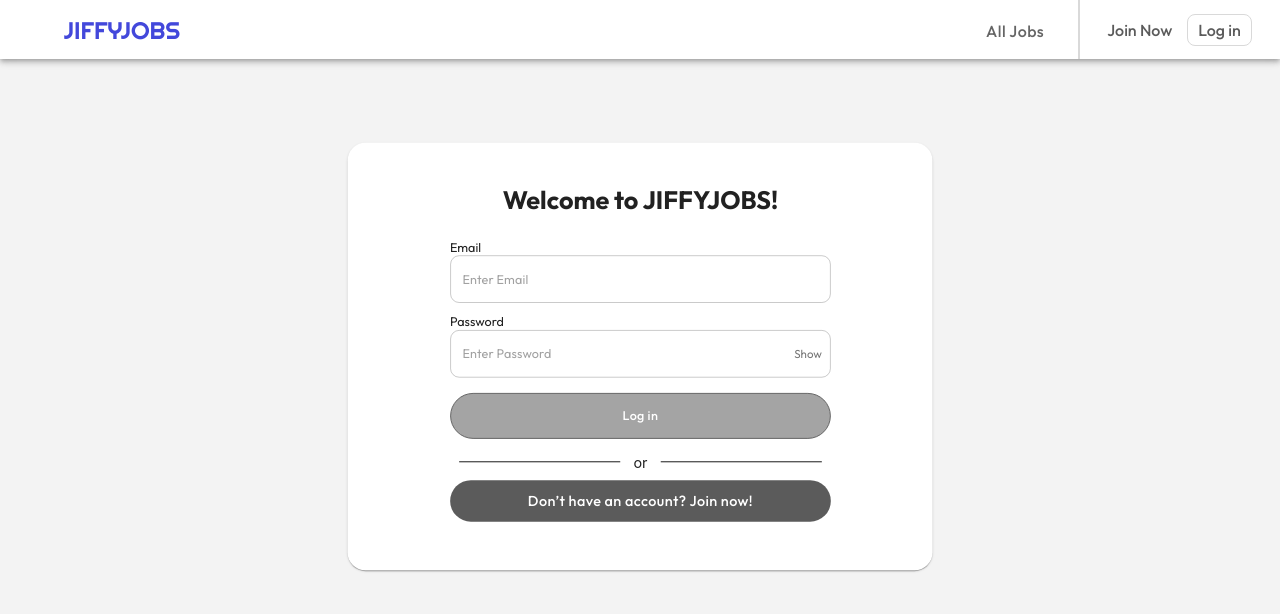
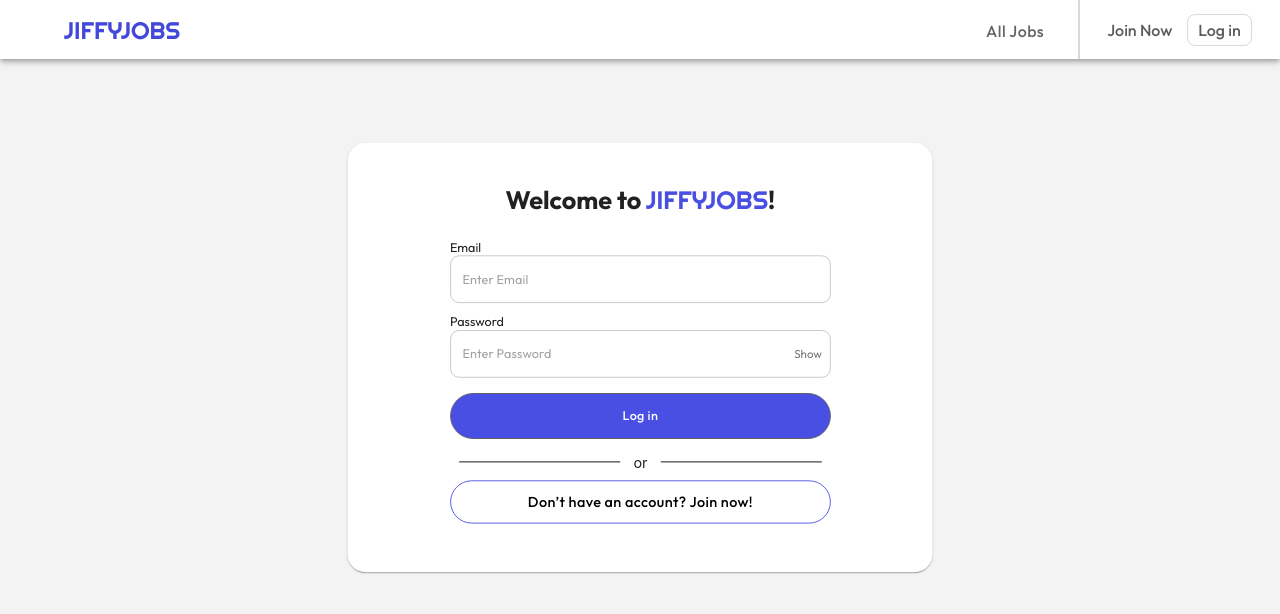
Before and after one commit to jonathanpangg/jiffyjobs, a React (Create React App) app in the folder frontend/jiffyjobs/: page /login in a window 1280 px wide. Shown: the top 614 px of the page. Built offline with nearby package versions, Linux system fonts and the light colour scheme.

Commit message:
basic hifi implementation

```diff
--- a/frontend/jiffyjobs/src/App.css
+++ b/frontend/jiffyjobs/src/App.css
@@ -9,6 +9,7 @@
   align-items: center;
   padding-left: 5%;
   /* padding-bottom: 0.85%; */
+  border-radius: 10px;
 }
 
 .first-tab {
--- a/frontend/jiffyjobs/src/components/CongratsPopup.js
+++ b/frontend/jiffyjobs/src/components/CongratsPopup.js
@@ -27,11 +27,11 @@ export function CongratsPopup({ open, onClose}) {
     return (
         <Dialog open={open} onClose={onClose} maxWidth={"360px"} PaperProps={{ sx: { width: '374px', height: '209px', borderRadius: "10.9px", display: 'flex', flexDirection: 'column', alignItems: 'center', fontFamily: 'Outfit' } }}>
             <DialogContent style={{ display: 'flex', flexDirection: 'column', alignItems: 'center', justifyContent: 'center' }}>
-                <div style={{ textAlign: 'center', fontFamily: 'Outfit', width: '129px', height: '12px' }}>
-                    <Typography style={{ textAlign: 'center', fontFamily: 'Outfit', fontSize: '17px', fontWeight: 500 }}>Congratulations!</Typography>
+                <div style={{ fontFamily: 'Outfit', width: '129px', height: '12px' }}>
+                    <Typography style={{ fontFamily: 'Outfit', fontSize: '17px', fontWeight: 600, color: '#4A4FE4' }}>Congratulations!</Typography>
                 </div>
                 <div style={{ textAlign: 'center', fontFamily: 'Outfit', width: '259px', height: '46px', marginTop: '24px' }}>
-                    <Typography style={{ fontFamily: 'Outfit', fontSize: '14px', fontWeight: 400 }}>You have successfully submitted your profile. You can now track your status in the Dashboard.</Typography>
+                    <Typography style={{ fontFamily: 'Outfit', fontSize: '14px', fontWeight: 400 }}>You have successfully submitted your profile. You can now track your status of the application in the <span style={{textDecoration: 'underline', fontWeight: 600}}>Dashboard</span>.</Typography>
                 </div>
             </DialogContent>
             <Divider style={{ width: '100%', height: '1.44px', paddingTop: '10px', fontWeight: 500 }} />
--- a/frontend/jiffyjobs/src/components/JobPosting.js
+++ b/frontend/jiffyjobs/src/components/JobPosting.js
@@ -270,7 +270,7 @@ export function JobPosting() {
         return (
             <Dialog open={openStartPop} onClose={closePop} maxWidth={"1000px"} PaperProps={{sx: { borderRadius: "15px"}}}>
                 <div className='popup-title'>
-                    <DialogTitle style={{width: "90%", fontFamily: 'Outfit', fontSize: '20px', fontWeight: 500, color: 'black'}}>
+                    <DialogTitle style={{width: "90%", fontFamily: 'Outfit', fontSize: '20px', fontWeight: 500, color: '#4A4FE4'}}>
                         Tell us more about the job!
                     </DialogTitle>
                     <IconButton onClick={closePop}>
@@ -331,7 +331,7 @@ export function JobPosting() {
                                 Cancel
                             </CardContent>
                         </Card>
-                        <Card sx={{height: 40, width: '7%'}} square={false} style={{overflow:'hidden', borderRadius: '10px', background: "#D9D9D9", color: '#5B5B5B', transform: 'translateX(-31.5px)'}}>
+                        <Card sx={{height: 40, width: '7%'}} square={false} style={{overflow:'hidden', borderRadius: '10px', background: "#4A4FE4", color: 'white', transform: 'translateX(-31.5px)'}}>
                             <CardContent style={{ height: '25%', display: 'flex', alignItems: 'center', justifyContent: 'center', fontFamily: 'Outfit', fontSize: '16px', cursor:'pointer'}} onClick={openNextPop}>
                                 Next
                             </CardContent>
@@ -346,7 +346,7 @@ export function JobPosting() {
         return (
             <Dialog open={openSecondPop} onClose={closeNextPop} maxWidth={"1000px"} PaperProps={{sx: { borderRadius: "15px"}}}>
                 <div className='popup-title'>
-                    <DialogTitle style={{width: "90%", fontFamily: 'Outfit', fontSize: '20px', fontWeight: 500, color: 'black'}}>
+                    <DialogTitle style={{width: "90%", fontFamily: 'Outfit', fontSize: '20px', fontWeight: 500, color: '#4A4FE4'}}>
                         Tell us more about the job!
                     </DialogTitle>
                     <IconButton onClick={closeNextPop}>
@@ -515,7 +515,7 @@ export function JobPosting() {
                                         label={value}
                                         onDelete={() => handleDeleteCategory(value)}
                                         deleteIcon={<span style={{ fontFamily: 'Outfit', fontSize: '14px', color: 'white', fontWeight: 500, paddingRight: '4px' }}>X</span>}
-                                        style={{ margin: '2px', fontFamily: 'Outfit', fontSize: '14px', borderRadius: '10px', backgroundColor: '#5B5B5B', color: 'white' }}
+                                        style={{ margin: '2px', fontFamily: 'Outfit', fontSize: '14px', borderRadius: '10px', backgroundColor: '#A0A4FF', color: 'white' }}
                                     />
                                 ))}
                             </div>
@@ -529,7 +529,7 @@ export function JobPosting() {
                             Back
                         </CardContent>
                     </Card>
-                    <Card sx={{height: 40, width: '7%'}} square={false} style={{overflow:'hidden', borderRadius: '10px', background: "#D9D9D9", color: '#5B5B5B', transform: 'translateX(-31.5px)' }}>
+                    <Card sx={{height: 40, width: '7%'}} square={false} style={{overflow:'hidden', borderRadius: '10px', background: "##4A4FE4", color: 'white', transform: 'translateX(-31.5px)' }}>
                         <CardContent style={{ height: '25%', display: 'flex', alignItems: 'center', justifyContent: 'center', fontFamily: 'Outfit', fontSize: '16px', cursor:'pointer'}} onClick={PostJobs}>
                             Submit
                         </CardContent>
@@ -620,7 +620,7 @@ export function JobPosting() {
                         <div style={{ display: 'flex', flexDirection: 'column', alignItems: 'center' }}>
                             <div style={{ marginBottom: '29px' }}>
                                 <text className='job-search-text' style={{}}>
-                                    Find jobs or hire college students starting now with <span className='job-search-logo'>JIFFYJOBS</span>
+                                    Find jobs or hire college students starting now with <span className='job-search-logo' style={{color: '#4A4FE4'}}>JIFFYJOBS</span>
                                 </text>
                             </div>
                             <div style={{ display: 'flex', alignItems: 'center', gap: '23px' }}>
--- a/frontend/jiffyjobs/src/components/SavedJobDashboard.js
+++ b/frontend/jiffyjobs/src/components/SavedJobDashboard.js
@@ -92,7 +92,7 @@ export function SavedJobDashboard() {
                                         />
                                         <div style={{position: 'absolute', maxWidth: '100%', top: '30%', left: '90%', textAlign: 'center', transform: 'translate(-50%, -50%)', whiteSpace: 'nowrap'}}>
                                             <StarRoundedIcon
-                                                style={{ width: '40px', height: '40px', color: '#5B5B5B'}}
+                                                style={{ width: '40px', height: '40px', color: '#4A4FE4'}}
                                             />
                                         </div>
                                     </div>
--- a/frontend/jiffyjobs/src/components/VerticalDashboardBar.js
+++ b/frontend/jiffyjobs/src/components/VerticalDashboardBar.js
@@ -21,7 +21,8 @@ const CustomTab = styled((props) => <Tab {...props} />)(() => ({
     whiteSpace: 'nowrap',
     borderRadius: '5px',
     "&.Mui-selected": {
-        backgroundColor: '#A4A4A4',
+        backgroundColor: '#4A4FE4',
+        color: 'white',
     },
 }))
 
--- a/frontend/jiffyjobs/src/pages/Login.js
+++ b/frontend/jiffyjobs/src/pages/Login.js
@@ -2,12 +2,14 @@ import React, { useState, useEffect } from 'react';
 import { ToastContainer, toast } from 'react-toastify';
 import 'react-toastify/dist/ReactToastify.css';
 import { useNavigate } from 'react-router-dom';
+import '../styles/JobPosting.css';
 
 import { Button, TextField, ToggleButton, ToggleButtonGroup, Card,
         CardContent, Checkbox, FormControlLabel, Link, InputAdornment,
         IconButton } from '@mui/material';
 
 import { NavBar } from '../components/NavBar';
+
 
 
 export function Login() {
@@ -154,7 +156,7 @@ export function Login() {
             <Card sx={{ maxWidth: 650, maxHeight: 7000, mx: 'auto', borderRadius: '20px'}}>
                 <CardContent style={{ textAlign: 'center' }}>
                     <div style={{ fontFamily: 'Outfit', fontWeight: 'bold', fontSize: '28px', textAlign: 'center', marginTop: '30px', marginBottom: '15px'}}>
-                        Welcome to JIFFYJOBS!
+                        Welcome to <span className='job-search-logo' style={{color: '#4A4FE4', fontSize: '28px'}}>JIFFYJOBS</span>!
                     </div>
 
                     <form onSubmit={handleSubmit} noValidate autoComplete="off" style={{ alignItems: 'center' }}>
@@ -196,7 +198,7 @@ export function Login() {
                     </div>
 
                     <div style={{ }}>
-                        <Button type="submit" sx={{ width: '68.5%', mt: 1, mb: 2, py: 1.5, backgroundColor: '#A4A4A4', '&:hover': { backgroundColor: '#7D7D7D' }, borderRadius: '30px', textTransform: 'none', color: 'white', fontFamily: 'Outfit', border: '1px solid #5B5B5B' }} >
+                        <Button type="submit" sx={{ width: '68.5%', mt: 1, mb: 2, py: 1.5, backgroundColor: '#4A4FE4', '&:hover': { backgroundColor: '#4A4FE4' }, borderRadius: '30px', textTransform: 'none', color: 'white', fontFamily: 'Outfit', border: '1px solid #5B5B5B' }} >
                             Log in
                         </Button>
                     </div>
@@ -206,7 +208,7 @@ export function Login() {
                         <div class="orLine "></div>
                     </div>
                     <div style={{ }}>
-                        <Button onClick={handleSignUp} sx={{ width: '68.5%', mt: 1, mb: 2, p: '1.5%', marginTop: '10px', marginBottom: '30px', backgroundColor: '#5B5B5B', '&:hover': { backgroundColor: '#7D7D7D' }, borderRadius: '30px', textTransform: 'none', color: 'white', fontFamily: 'Outfit', fontSize: '16px'}} >
+                        <Button onClick={handleSignUp} sx={{ width: '68.5%', mt: 1, mb: 2, p: '1.5%', marginTop: '10px', marginBottom: '30px', color: 'black', borderColor: '#4A4FE4', '&:hover': { backgroundColor: 'white', borderColor: '#4A4FE4', }, borderRadius: '30px', textTransform: 'none', fontFamily: 'Outfit', fontSize: '16px'}} variant="outlined">
                             Don’t have an account? Join now!
                         </Button>
                     </div>
--- a/frontend/jiffyjobs/src/pages/Signup.js
+++ b/frontend/jiffyjobs/src/pages/Signup.js
@@ -2,6 +2,7 @@ import React, { useState, useEffect } from 'react';
 import { ToastContainer, toast } from 'react-toastify';
 import 'react-toastify/dist/ReactToastify.css';
 import { Navigate, useNavigate } from 'react-router-dom';
+import '../styles/JobPosting.css';
 
 import { Button, TextField, ToggleButton, ToggleButtonGroup, Card,
        CardContent, InputAdornment, IconButton } from '@mui/material';
@@ -195,7 +196,7 @@ export function Signup() {
                 <Card sx={{ maxWidth: 650, maxHeight: 7000, mx: 'auto', borderRadius: '20px',}}>
                 <CardContent style={{ textAlign: 'center' }}>
                     <div style={{ fontFamily: 'Outfit', fontWeight: 'bold', fontSize: '28px', textAlign: 'center', marginTop: '30px', marginBottom: '15px'}}>
-                        Welcome to JIFFYJOBS!
+                        Welcome to <span className='job-search-logo' style={{color: '#4A4FE4', fontSize: '28px'}}>JIFFYJOBS</span>!
                     </div>
                     <text style={{ fontFamily: 'Outfit', textAlign: 'center', color: '#5B5B5B', fontSize: '16px' }}>Sign up as a...</text>
 
@@ -298,7 +299,7 @@ export function Signup() {
 
                     <div style={{paddingTop: '1.5%'}}>
 
-                        <Button type="submit" fullWidth sx={{ width: '68.5%', mt: 1, mb: 2, py: 1.5, backgroundColor: '#5B5B5B', '&:hover': { backgroundColor: '#7D7D7D' }, borderRadius: '30px', textTransform: 'none', color: 'white', fontFamily: 'Outfit'  }}>
+                        <Button type="submit" fullWidth sx={{ width: '68.5%', mt: 1, mb: 2, py: 1.5, backgroundColor: '#4A4FE4', '&:hover': { backgroundColor: '#4A4FE4' }, borderRadius: '30px', textTransform: 'none', color: 'white', fontFamily: 'Outfit'  }}>
                             Sign up as a {role === 'jobSeeker' ? 'Job Seeker' : 'Job Provider'}
                         </Button>
                     </div>
```
Also changed, not shown: frontend/jiffyjobs/src/pages/JobBoard.js (+4 -4 lines).
